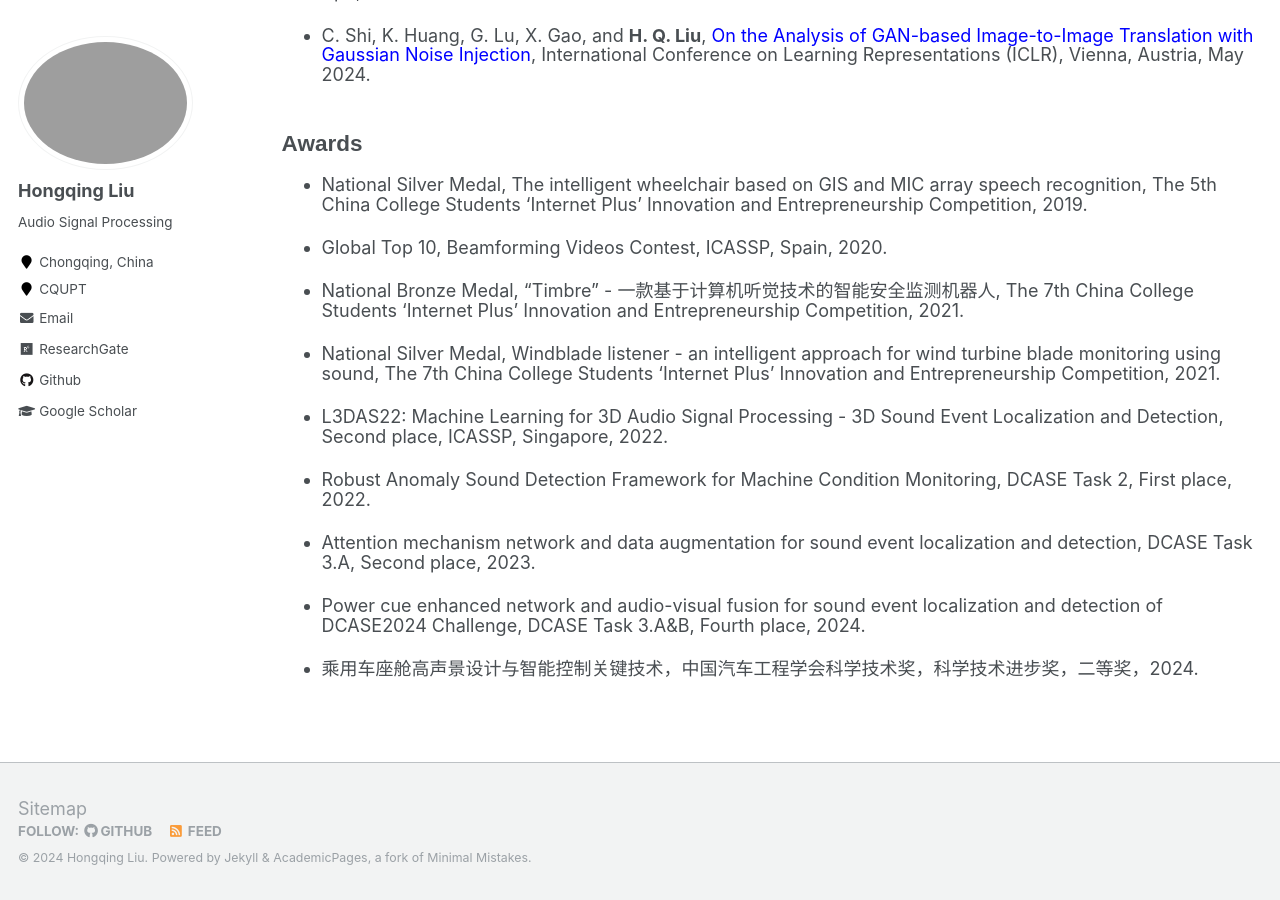
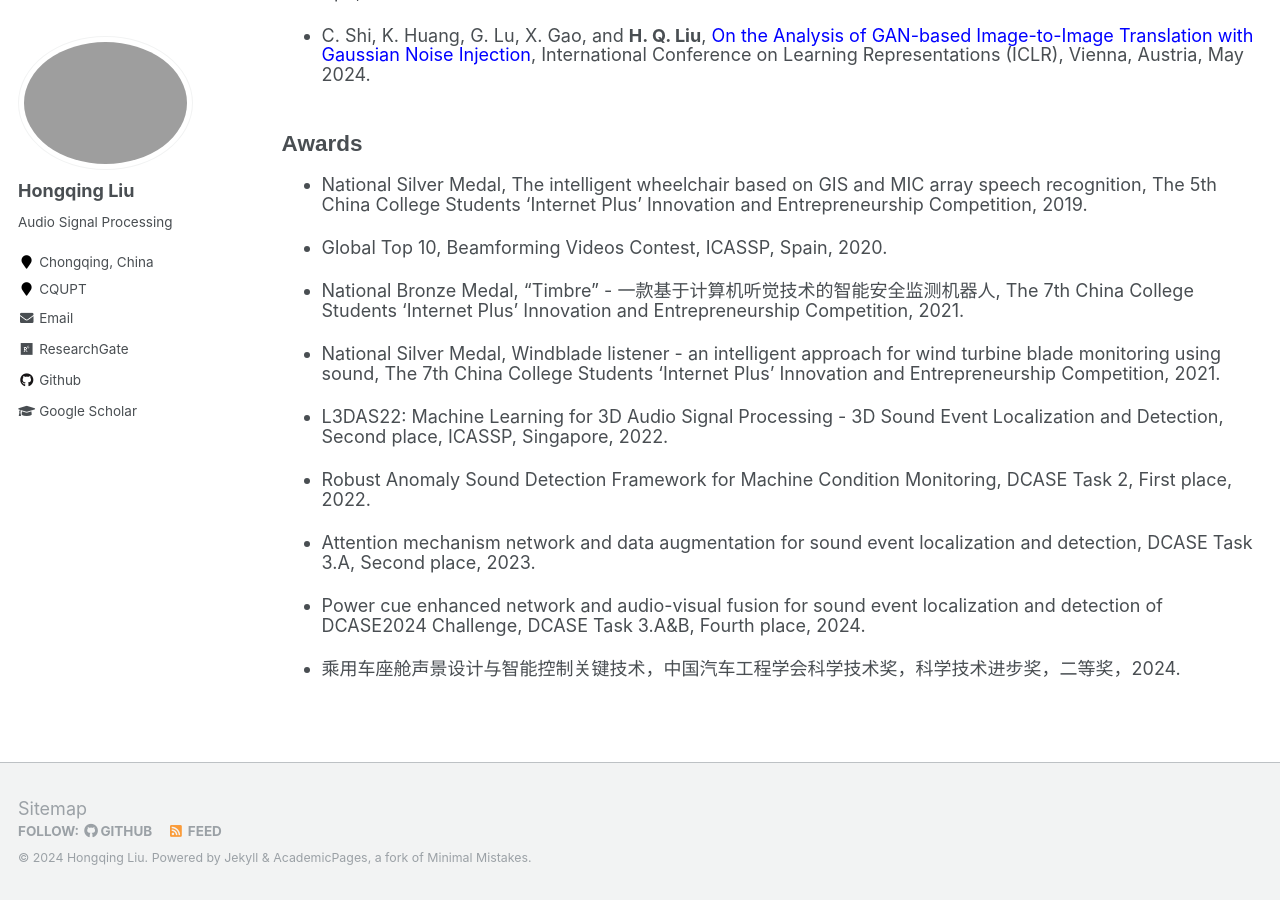
Before and after one commit to hong-qing-liu/english-hong-qing-liu.github.io, a Jekyll site: the page built from _pages/publications.md, in a window 1280 px wide and 900 px high, scrolled down 2309 px. Built offline with Jekyll 4.4.1, drawn with Linux system fonts in a browser that asks for light colours.

Commit message:
Update publications.md

```diff
--- a/_pages/publications.md
+++ b/_pages/publications.md
@@ -83,4 +83,4 @@ author_profile: true
 
 - Power cue enhanced network and audio-visual fusion for sound event localization and detection of DCASE2024 Challenge, DCASE Task 3.A&B, Fourth place, 2024.
 
-- 乘用车座舱高声景设计与智能控制关键技术，中国汽车工程学会科学技术奖，科学技术进步奖，二等奖，2024.
+- 乘用车座舱声景设计与智能控制关键技术，中国汽车工程学会科学技术奖，科学技术进步奖，二等奖，2024.
```
